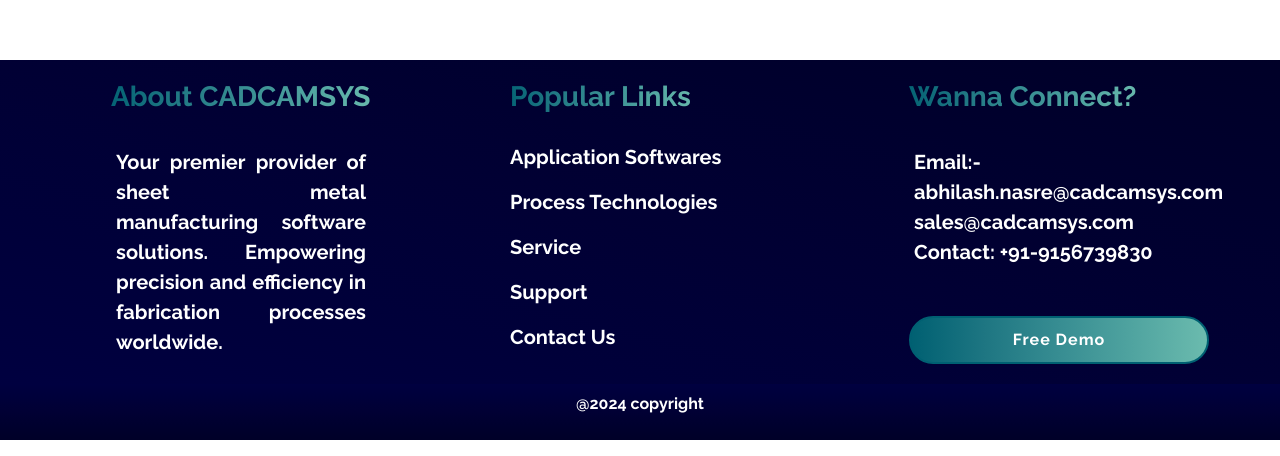
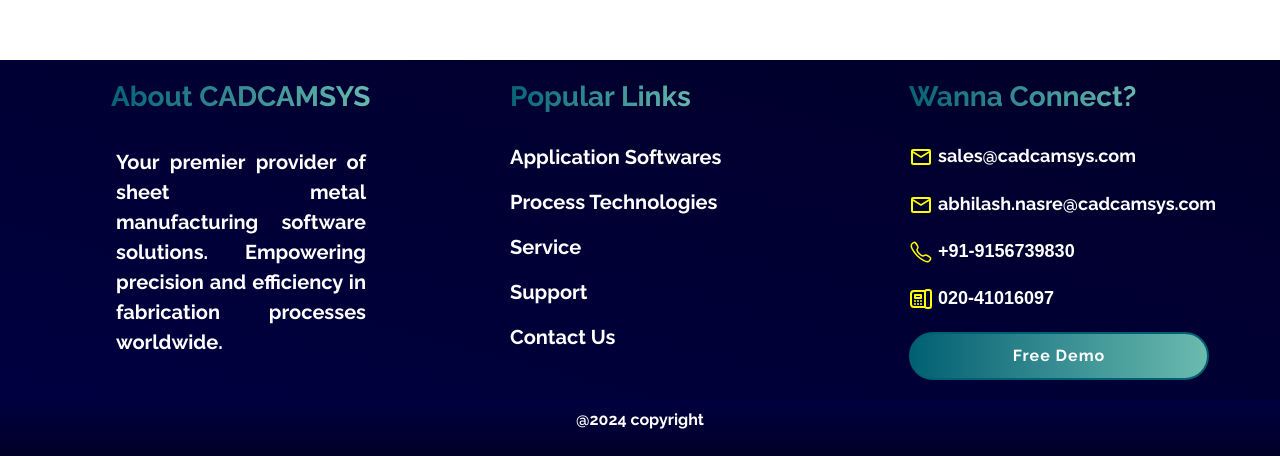
Before and after one commit to Ashwinumbarkar20/CAS-Frontend, a React (Vite) app in the folder CAS-FrontEnd/: page /Nestncut in a window 1280 px wide. Shown: the part 2007-2463 px from the top of the page. Built offline with nearby package versions, Linux system fonts and the light colour scheme.

Commit message:
meta tag added

```diff
--- a/CAS-FrontEnd/index.html
+++ b/CAS-FrontEnd/index.html
@@ -10,8 +10,9 @@
 <link href="https://fonts.googleapis.com/css2?family=Playfair+Display&family=Poppins:ital,wght@0,200;0,400;1,300&family=Raleway:wght@400;500;700&display=swap" rel="stylesheet">
 <link href="https://fonts.googleapis.com/css2?family=Roboto+Serif:ital,opsz,wght@0,8..144,100..900;1,8..144,100..900&family=Roboto+Slab:wght@100..900&display=swap" rel="stylesheet">
 
-<title>CAS</title>
-  </head>
+<title>CAD/CAM Software Solutions for Sheet Metal Fabrication Maufacturing - CADCAMSYS</title>
+<meta name="description" content="CADCAMSYS provides CAD/CAM software solutions tailored for the sheet metal manufacturing and fabrication sector, in partnership with AlmaCAM. Leveraging industry-leading algorithms for 2D Nesting, 3D Tube & 3D 5 Axis cutting, and Robotic welding, alongside seamless ERP/MES Integration, our cutting-edge tools optimize design and production workflows. Empower your business to achieve peak productivity and uphold impeccable quality standards with CADCAMSYS service and consultation. At CADCAMSYS, we understand the challenges faced by today's sheet metal manufacturers. Through continuous research and development, we strive to stay at the forefront of industry trends while anticipating future needs. Our team of experienced professionals is dedicated to providing exceptional customer service and support throughout the entire software implementation process">
+</head>
   <body>
     <div id="root"></div>
     <script type="module" src="/src/main.jsx"></script>
--- a/CAS-FrontEnd/src/Component/Footer.jsx
+++ b/CAS-FrontEnd/src/Component/Footer.jsx
@@ -1,8 +1,9 @@
 import React from "react";
 import styled from "styled-components";
 import { Link } from "react-router-dom";
-import logo from "../assets/Logo.png";
-
+import { IoCallOutline } from "react-icons/io5";
+import { MdMailOutline } from "react-icons/md";
+import { TbDeviceLandlinePhone } from "react-icons/tb";
 export default function Footer() {
   return (
     <>
@@ -22,40 +23,38 @@
           <h3 className="footer-header">Popular Links</h3>
 
           <div>
-            <Link to="/Almacamcut" className="product-item">
+            <Link to="/Products" className="product-item">
               Application Softwares
             </Link>
 
-            <Link to="/AlmaQuote" className="product-item">
+            <Link to="/Technology" className="product-item">
              Process Technologies
             </Link>
 
-            <Link to="/Almacamtube" className="product-item">
+            <Link to="/Services" className="product-item">
               Service
             </Link>
 
-            <Link to="/Almacamspacecut" className="product-item">
+            <Link to="/Productsupport" className="product-item">
               Support
             </Link>
 
-            <Link to="/Almacamspacecut" className="product-item">
+            <Link to="/Contactus" className="product-item">
               Contact Us
             </Link>
 
           </div>
         </div>
 
-        <div className="ContactInfo">
+        <div className="ContactInfo" >
           <h3 className="footer-header">Wanna Connect?</h3>
+            <p style={{fontFamily:"sans-serif",margin:"0px", fontSize:"18px",textWrap:"nowrap"}}><MdMailOutline style={{fontSize:"24px",color:"yellow"}}/> <a style={{color:"inherit",textDecoration:"none"}} href="mailto:sales@cadcamsys.com">sales@cadcamsys.com</a></p>
+            <p style={{fontFamily:"sans-serif",margin:"0px", fontSize:"18px",textWrap:"nowrap"}}><MdMailOutline style={{fontSize:"24px",color:"yellow"}}/> <a style={{color:"inherit",textDecoration:"none"}} href="mailto:sales@cadcamsys.com">abhilash.nasre@cadcamsys.com</a></p>
+            <p style={{fontFamily:"sans-serif",margin:"0px", fontSize:"18px",textWrap:"nowrap"}}><IoCallOutline style={{fontSize:"24px",color:"yellow"}}/> +91-9156739830</p>
+          <p style={{fontFamily:"sans-serif",margin:"0px", fontSize:"18px",textWrap:"nowrap"}}><TbDeviceLandlinePhone style={{fontSize:"24px",color:"yellow"}}/> 020-41016097</p>
 
-          <p>
-            Email:- abhilash.nasre@cadcamsys.com
-            <br />
-            sales@cadcamsys.com
-            <br />
-            Contact: +91-9156739830
-          </p>
-          <br />
+
+
           <button className="freedemo">Free Demo</button>
         </div>
       </Footerdiv>
```
